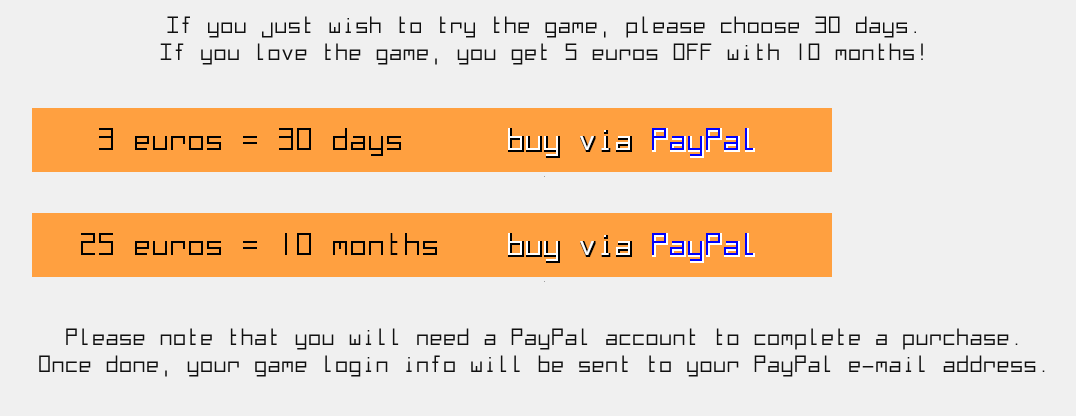
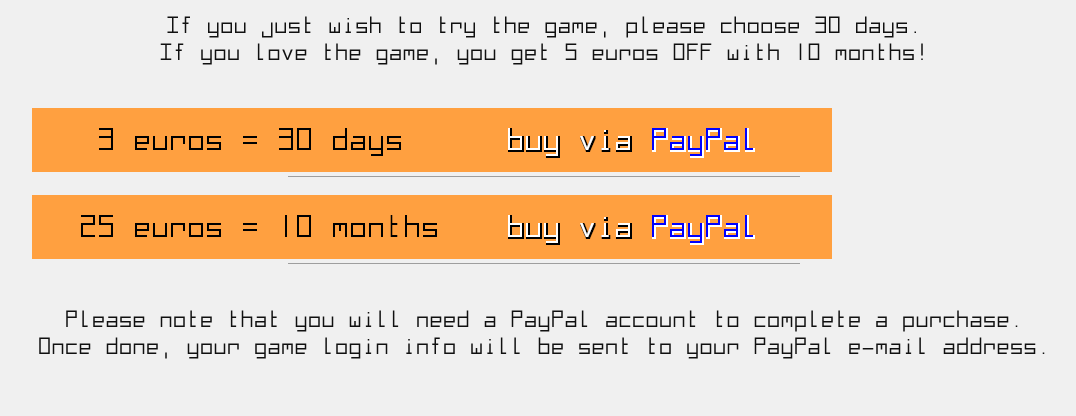
Before and after one commit to daniel-shin-simon-portet/game, a plain HTML site: page access.html in a window 1280 px wide. Shown: the part 104-520 px from the top of the page, without its empty margins (96-1172 px from the left). Drawn offline with Linux system fonts and the light colour scheme; grey boxes are pictures that could not be loaded.

Commit message:
Update access.html

```diff
--- a/access.html
+++ b/access.html
@@ -14,6 +14,7 @@
     display: block;
     margin-left: auto;
     margin-right: auto;
+    width: 50%;
   }
   h1 {
     font-family: blockynova;
@@ -50,7 +51,6 @@
     <img alt="" border="0" src="https://www.paypalobjects.com/en_US/i/scr/pixel.gif" width="1" height="1">
   </form>
   <br>
-  <br>
   <form action="https://www.paypal.com/cgi-bin/webscr" method="post" target="_top">
     <input type="hidden" name="cmd" value="_s-xclick">
     <input type="hidden" name="hosted_button_id" value="N4S732PZWJP2W">
```
